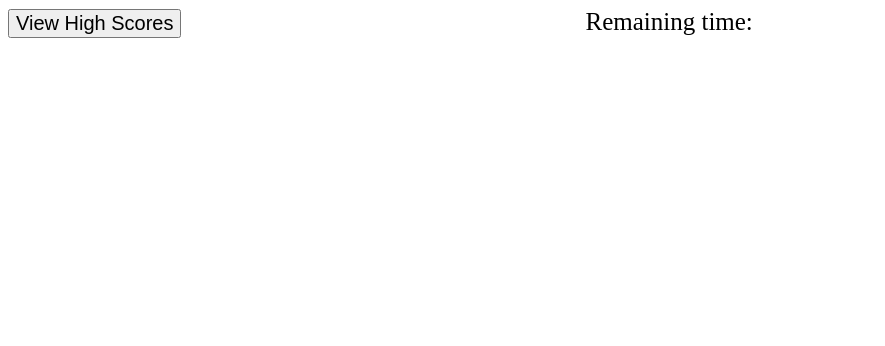
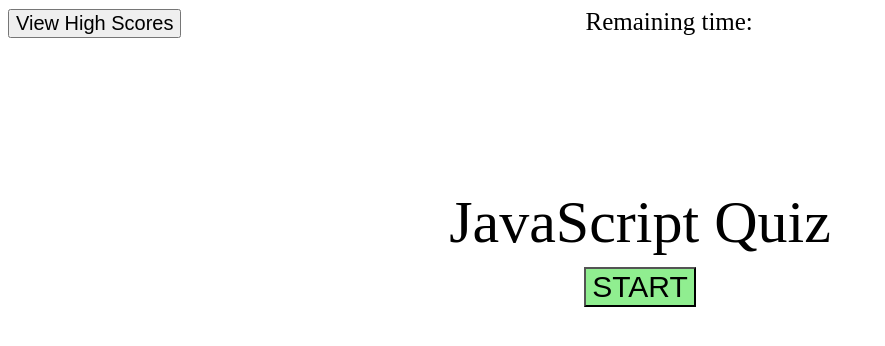
Before and after one commit to reiwolfson/Coding_Quiz, a plain HTML site: page index.html in a window 1280 px wide. Shown: the whole page, without its empty margins (0-885 px from the left). Drawn offline with Linux system fonts and the light colour scheme.

Commit message:
JavaScript Quiz title card and START button added.

```diff
--- a/assets/styles.css
+++ b/assets/styles.css
@@ -1,3 +1,11 @@
+
+header {
+    margin-bottom: 150px;
+}
+
+section {
+    text-align: center;
+}
 
 #button1 {
     font-size: 20px;
@@ -9,3 +17,16 @@
     display: inline;
     padding-left: 400px;
 }
+
+#title {
+    text-align: center;
+    font-size: 60px;
+
+}
+
+#button2 {
+    font-size: 30px;
+    background-color: lightgreen;
+    margin: 10px;
+
+}
--- a/index.html
+++ b/index.html
@@ -14,6 +14,13 @@
     <div id="time">Remaining time:</div>
 </header>
 
+<main>
+    <section>
+        <div id="title">JavaScript Quiz</div>
+        <button id="button2">START</button>
+    </section>
+</main>
+
 
 </body>
 </html>
```
